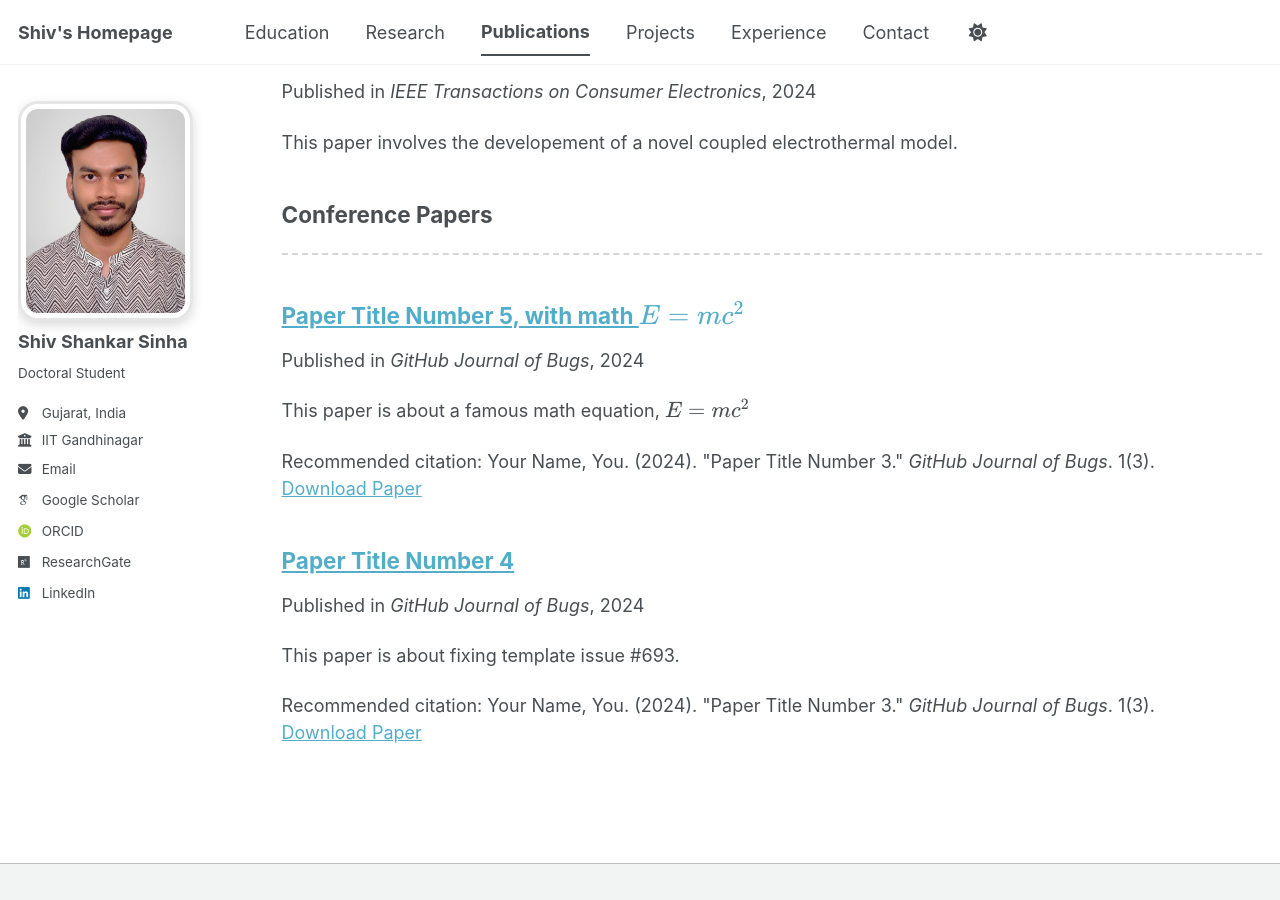
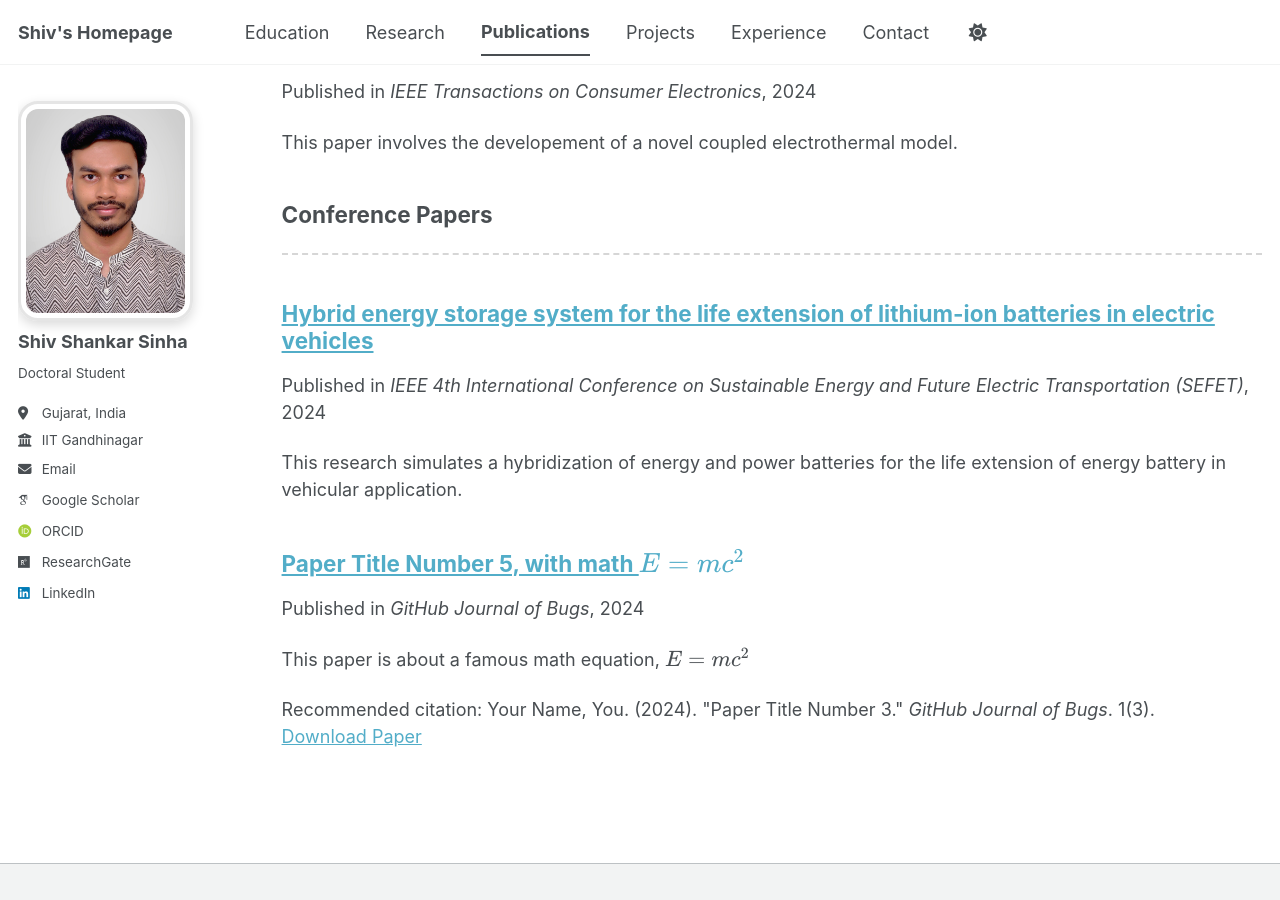
Before and after one commit to shivshankar-sinha/shivshankar-sinha.github.io, a Jekyll site: the page built from _pages/publications.html, in a window 1280 px wide and 900 px high, scrolled down 945 px. Built offline with Jekyll 4.4.1, drawn with Linux system fonts in a browser that asks for light colours; some web fonts are replaced; a script bundle is joined from its source files by our own code; library files that are not in the unit come from our copies.

Commit message:
Update 2024-02-17-paper-title-number-4.md

```diff
--- a/_publications/2024-02-17-paper-title-number-4.md
+++ b/_publications/2024-02-17-paper-title-number-4.md
@@ -1,13 +1,9 @@
 ---
-title: "Paper Title Number 4"
+title: "Hybrid energy storage system for the life extension of lithium-ion batteries in electric vehicles"
 collection: publications
 category: conferences
-permalink: /publication/2024-02-17-paper-title-number-4
-excerpt: 'This paper is about fixing template issue #693.'
-date: 2024-02-17
-venue: 'GitHub Journal of Bugs'
-paperurl: 'https://academicpages.github.io/files/paper3.pdf'
-citation: 'Your Name, You. (2024). &quot;Paper Title Number 3.&quot; <i>GitHub Journal of Bugs</i>. 1(3).'
+permalink: https://ieeexplore.ieee.org/stamp/stamp.jsp?arnumber=10718026
+excerpt: 'This research simulates a hybridization of energy and power batteries for the life extension of energy battery in vehicular application.'
+date: 2024-07-31
+venue: 'IEEE 4th International Conference on Sustainable Energy and Future Electric Transportation (SEFET)'
 ---
-
-The contents above will be part of a list of publications, if the user clicks the link for the publication than the contents of section will be rendered as a full page, allowing you to provide more information about the paper for the reader. When publications are displayed as a single page, the contents of the above "citation" field will automatically be included below this section in a smaller font.
```
